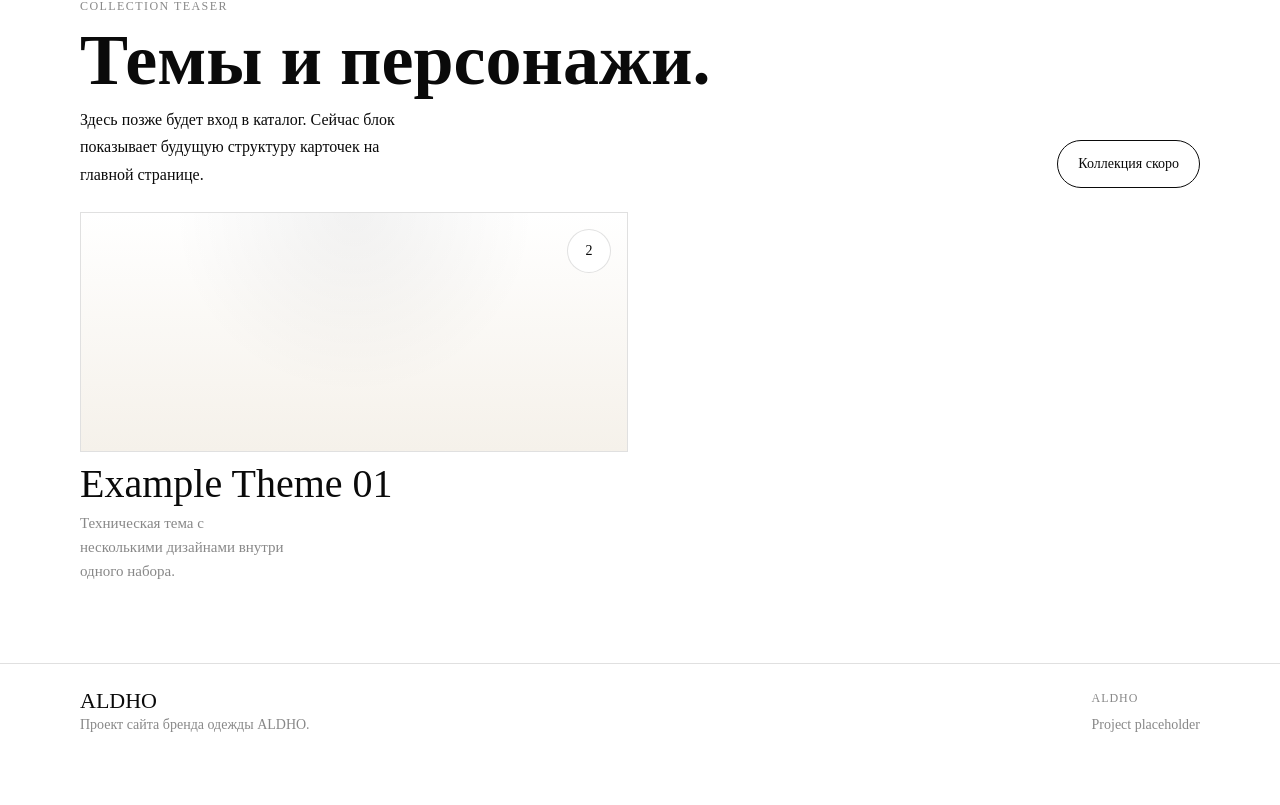
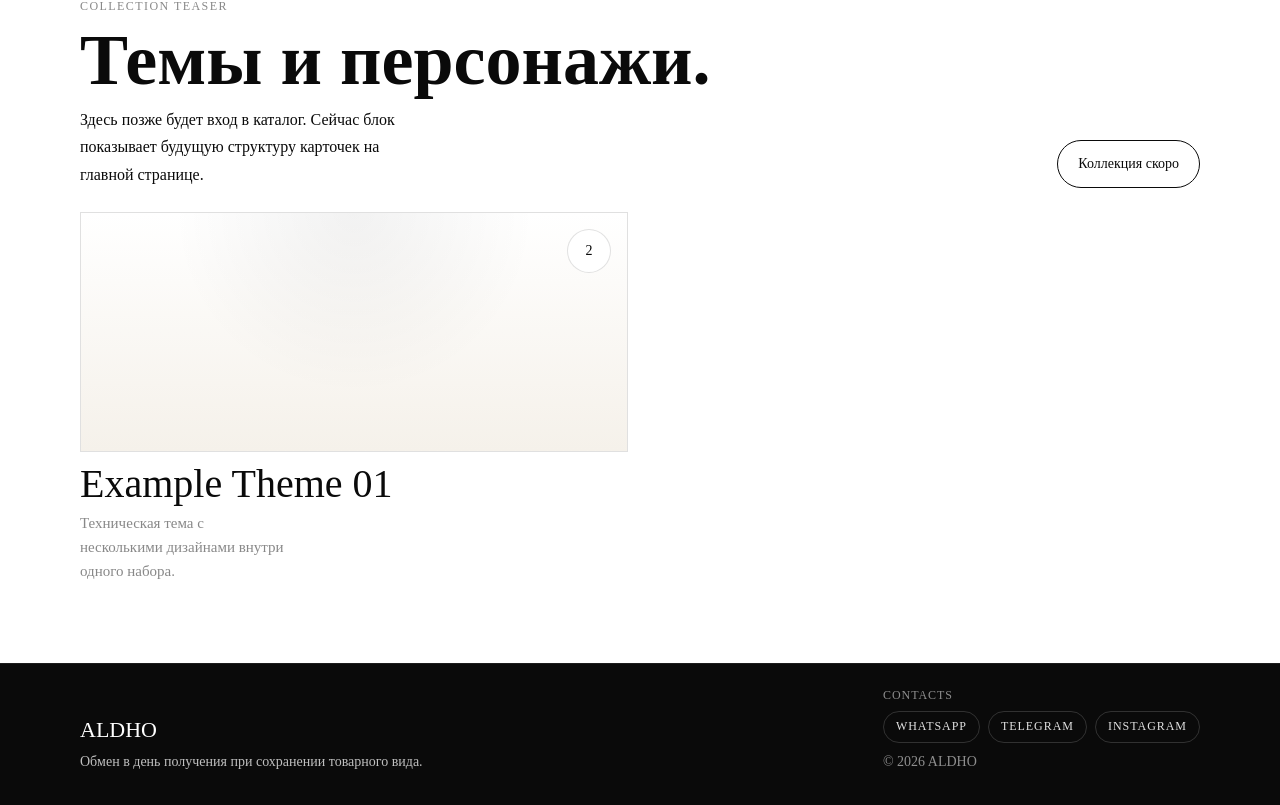
Before and after one commit to ALDYNEC-07/ALDHO, a Next.js app: page / in a window 1280 px wide. Shown: the part 2440-3245 px from the top of the page. Before the commit the page ends 3208 px from the top, so only its background shows below. Built offline with nearby package versions, Linux system fonts and the light colour scheme.

Commit message:
feat: refine homepage footer shell

```diff
--- a/components/layout/Footer.module.css
+++ b/components/layout/Footer.module.css
@@ -1,7 +1,8 @@
 .footer {
-  border-top: 1px solid var(--color-border);
+  border-top: 1px solid rgba(255, 255, 255, 0.08);
   margin-top: var(--space-48);
   padding: var(--space-24) 0 var(--space-32);
+  background: var(--color-foreground);
 }
 
 .inner {
@@ -10,20 +11,43 @@
   gap: var(--space-16);
 }
 
+.primary,
 .meta {
   display: grid;
   gap: var(--space-8);
 }
 
+.links {
+  display: flex;
+  flex-wrap: wrap;
+  gap: var(--space-8);
+}
+
+.linkItem {
+  display: inline-flex;
+  align-items: center;
+  min-height: 32px;
+  padding: 0 12px;
+  border: 1px solid rgba(255, 255, 255, 0.16);
+  border-radius: var(--radius-pill);
+  font-family: var(--font-mono);
+  font-size: 12px;
+  letter-spacing: 0.08em;
+  text-transform: uppercase;
+  color: rgba(255, 255, 255, 0.88);
+}
+
 .brand,
 .label,
-.text {
+.text,
+.copy {
   margin: 0;
 }
 
 .brand {
   font-family: var(--font-display);
   font-size: 22px;
+  color: var(--color-background);
 }
 
 .label {
@@ -31,13 +55,19 @@
   font-size: 12px;
   text-transform: uppercase;
   letter-spacing: 0.08em;
-  color: var(--color-muted);
+  color: rgba(255, 255, 255, 0.54);
 }
 
 .text {
   font-size: 14px;
   line-height: 1.6;
-  color: var(--color-muted);
+  color: rgba(255, 255, 255, 0.74);
+}
+
+.copy {
+  font-size: 14px;
+  line-height: 1.6;
+  color: rgba(255, 255, 255, 0.54);
 }
 
 @media (min-width: 768px) {
--- a/components/layout/Footer.tsx
+++ b/components/layout/Footer.tsx
@@ -6,14 +6,21 @@ export function Footer() {
     <footer className={styles.footer}>
       <Container>
         <div className={styles.inner}>
-          <div>
+          <div className={styles.primary}>
             <p className={styles.brand}>ALDHO</p>
-            <p className={styles.text}>Проект сайта бренда одежды ALDHO.</p>
+            <p className={styles.text}>
+              Обмен в день получения при сохранении товарного вида.
+            </p>
           </div>
 
           <div className={styles.meta}>
-            <p className={styles.label}>ALDHO</p>
-            <p className={styles.text}>Project placeholder</p>
+            <p className={styles.label}>Contacts</p>
+            <div className={styles.links} aria-label="Footer contact placeholders">
+              <span className={styles.linkItem}>WhatsApp</span>
+              <span className={styles.linkItem}>Telegram</span>
+              <span className={styles.linkItem}>Instagram</span>
+            </div>
+            <p className={styles.copy}>© 2026 ALDHO</p>
           </div>
         </div>
       </Container>
```
